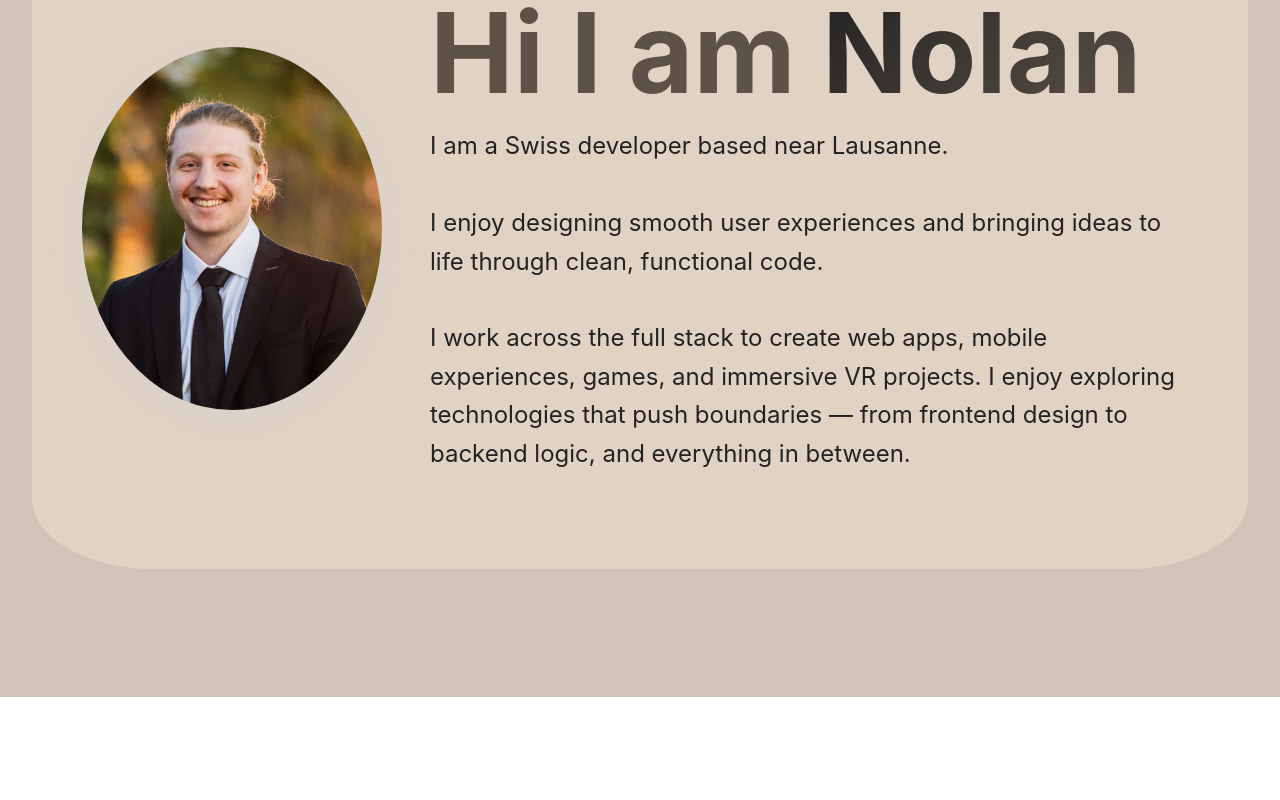
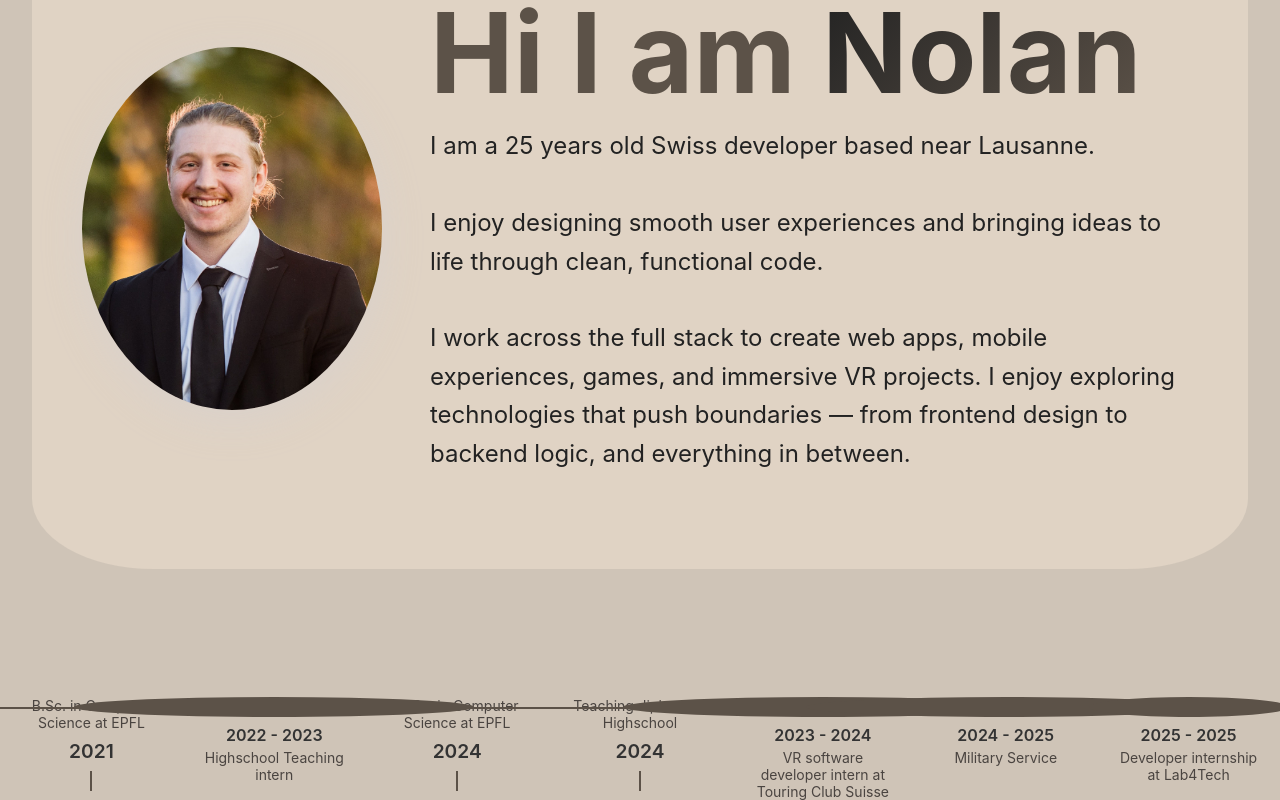
Before and after one commit to Nchappui/portfolio, a React (Create React App) app: page / in a window 1280 px wide. Shown: the part 935-1735 px from the top of the page. Before the commit the page ends 1632 px from the top, so only its background shows below. Built offline with nearby package versions, Linux system fonts and the light colour scheme.

Commit message:
Add TimeLine component and integrate it into AboutMe page; update personal description for clarity

```diff
--- /dev/null
+++ b/src/components/TimeLine.css
@@ -0,0 +1,165 @@
+.horizontal-timeline {
+  display: flex;
+  flex-direction: column;
+  align-items: center;
+}
+
+.timeline-track {
+  display: flex;
+  justify-content: space-between;
+  width: 100%;
+  max-width: 120rem;
+  position: relative;
+}
+
+.timeline-step {
+  display: flex;
+  flex-direction: column;
+  align-items: center;
+  position: relative;
+  min-width: 120px; /* Augmenté pour accommoder "2021 - 2022" */
+  flex: 1;
+}
+
+.timeline-period {
+  font-size: 1.2rem;
+  font-weight: 600;
+  color: #333;
+  margin-bottom: 0.5rem;
+  text-align: center;
+  white-space: nowrap; /* Empêche le retour à la ligne */
+}
+
+.timeline-circle {
+  width: 1rem;
+  height: 1rem;
+  border-radius: 9999px;
+  background-color: #5C5248;
+  z-index: 10;
+}
+
+.timeline-title {
+  font-size: 0.875rem;
+  margin-top: 0.25rem;
+  color: #4A4440;
+}
+
+.timeline-line {
+  position: absolute;
+  top: 0.625rem;
+  left: 0;
+  width: 100%;
+  height: 2px;
+  background-color: #5C5248;
+  z-index: 0;
+}
+
+/* Styles pour les événements standalone (trait vertical) */
+.timeline-step.standalone {
+  flex-direction: column;
+  align-items: center;
+}
+
+.timeline-title-above {
+  font-size: 0.875rem;
+  color: #4A4440;
+  margin-bottom: 0.5rem;
+  text-align: center;
+  max-width: 150px;
+  word-wrap: break-word;
+}
+
+.timeline-period-above {
+  font-size: 1.2rem;
+  font-weight: 600;
+  color: #333;
+  margin-bottom: 0.5rem;
+  text-align: center;
+}
+
+.timeline-line-vertical {
+  width: 2px;
+  height: 20px;
+  background-color: #5C5248;
+  z-index: 10;
+}
+
+/* Styles pour les événements avec durée (rond proportionnel) */
+.timeline-step.duration {
+  flex-direction: column;
+  align-items: center;
+}
+
+.timeline-circle-duration {
+  border-radius: 50%;
+  background-color: #5C5248;
+  z-index: 10;
+  min-width: 20px;
+  min-height: 20px;
+  display: flex;
+  align-items: center;
+  justify-content: center;
+}
+
+.timeline-period-below {
+  font-size: 1rem;
+  font-weight: 600;
+  color: #333;
+  margin-top: 0.5rem;
+  text-align: center;
+  white-space: nowrap;
+}
+
+.timeline-title-below {
+  font-size: 0.875rem;
+  color: #4A4440;
+  margin-top: 0.25rem;
+  text-align: center;
+  max-width: 150px;
+  word-wrap: break-word;
+}
+
+/* Responsive pour mobile */
+@media (max-width: 768px) {
+  .timeline-period, .timeline-period-above, .timeline-period-below {
+    font-size: 1rem;
+  }
+
+  .timeline-step {
+    min-width: 100px;
+  }
+
+  .timeline-title-above, .timeline-title-below {
+    font-size: 0.8rem;
+    max-width: 120px;
+  }
+
+  .timeline-circle-duration {
+    min-width: 15px;
+    min-height: 15px;
+  }
+}
+
+@media (max-width: 480px) {
+  .timeline-period, .timeline-period-above, .timeline-period-below {
+    font-size: 0.9rem;
+  }
+
+  .timeline-step {
+    min-width: 90px;
+  }
+
+  .timeline-title-above, .timeline-title-below {
+    font-size: 0.75rem;
+    max-width: 100px;
+  }
+
+  .timeline-circle-duration {
+    min-width: 12px;
+    min-height: 12px;
+  }
+
+  .timeline-line-vertical {
+    height: 15px;
+  }
+}
--- /dev/null
+++ b/src/components/TimeLine.js
@@ -0,0 +1,61 @@
+import React from 'react'
+import "./TimeLine.css";
+
+const TimeLine = () => {
+  const events = [
+    { startYear: "", endYear: "2021", title: "B.Sc. in Computer Science at EPFL", standaloneEvent: true },
+    { startYear: "2022", endYear: "2023", title: "Highschool Teaching intern", standaloneEvent: false },
+    { startYear: "", endYear: "2024", title: "M.Sc. in Computer Science at EPFL", standaloneEvent: true },
+    { startYear: "", endYear: "2024", title: "Teaching diploma at Highschool", standaloneEvent: true },
+    { startYear: "2023", endYear: "2024", title: "VR software developer intern at Touring Club Suisse", standaloneEvent: false },
+    { startYear: "2024", endYear: "2025", title: "Military Service", standaloneEvent: false },
+    { startYear: "2025", endYear: "2025", title: "Developer internship at Lab4Tech", standaloneEvent: false }
+  ];
+
+  // Fonction pour calculer la durée en années
+  const calculateDuration = (startYear, endYear) => {
+    if (!startYear || startYear === "") return 1;
+    const start = parseInt(startYear);
+    const end = parseInt(endYear);
+    return end-start + 1; // +1 pour inclure l'année de début
+  };
+
+  return (
+    <div className="horizontal-timeline">
+      <div className="timeline-track">
+        {events.map((event, index) => (
+          <div key={index} className={`timeline-step ${event.standaloneEvent ? 'standalone' : 'duration'}`}>
+            {event.standaloneEvent ? (
+              // Événement standalone : trait vertical + texte au-dessus
+              <>
+                <div className="timeline-title-above">{event.title}</div>
+                <div className="timeline-period-above">
+                  {event.endYear}
+                </div>
+                <div className="timeline-line-vertical" />
+              </>
+            ) : (
+              // Événement avec durée : rond proportionnel + texte en dessous
+              <>
+                <div
+                  className="timeline-circle-duration"
+                  style={{
+                    width: `${calculateDuration(event.startYear, event.endYear) * 200}px`,
+                    height: '20px'
+                  }}
+                />
+                <div className="timeline-period-below">
+                  {event.startYear} - {event.endYear}
+                </div>
+                <div className="timeline-title-below">{event.title}</div>
+              </>
+            )}
+          </div>
+        ))}
+        <div className="timeline-line" />
+      </div>
+    </div>
+  );
+};
+
+export default TimeLine;
--- a/src/pages/AboutMe.js
+++ b/src/pages/AboutMe.js
@@ -1,3 +1,4 @@
+import TimeLine from "../components/TimeLine";
 import "./AboutMe.css";
 import Intro from "./Intro";
 
@@ -19,7 +20,7 @@ const AboutMe = () => {
               Hi I am <span className="highlight">Nolan</span>
             </h1>
             <p className="description">
-                I am a Swiss developer based near Lausanne.<br /><br />
+                I am a 25 years old Swiss developer based near Lausanne.<br /><br />
 
                 I enjoy designing smooth user experiences and bringing ideas to life through clean, functional code.<br /><br />
 
@@ -29,6 +30,11 @@ const AboutMe = () => {
         </div>
         </div>
       </section>
+      <section id="timeline-section">
+        <div className="timeline-container">
+          <TimeLine />
+        </div>
+        </section>
     </div>
   );
 };
```
